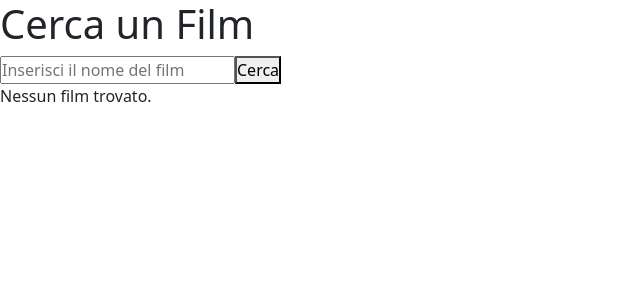
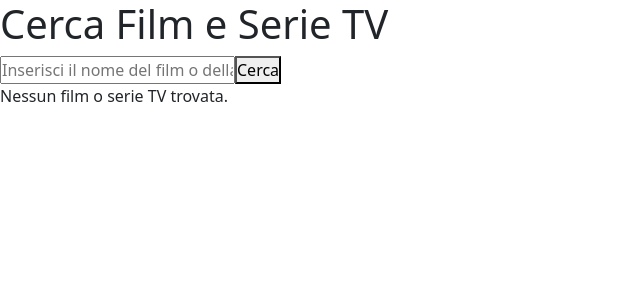
Before and after one commit to theguffs/vite-boolflix, a Vue app: page / in a window 1280 px wide. Shown: the top 300 px of the page, without its empty margins (0-640 px from the left). Built offline with nearby package versions, Linux system fonts and the light colour scheme; the HTML template or start-up script is replaced by a standard one.

Commit message:
aggiunta serie tv

```diff
--- a/src/App.vue
+++ b/src/App.vue
@@ -6,6 +6,8 @@ export default {
     return {
       query: '',
       movies: [], // array dei  dei film
+
+      tvShows: [], // Array delle serie TV
       languageFlags: {
         en: 'https://flagcdn.com/w40/us.png',
         it: 'https://flagcdn.com/w40/it.png',
@@ -20,10 +22,16 @@ export default {
   methods: {
     async searchMovies() {
       const apiKey = '3a4db1cb907349cc970d7a7e93db75c6';
-      const url = `https://api.themoviedb.org/3/search/movie?api_key=${apiKey}&query=${this.query}`;
+      const movieUrl = `https://api.themoviedb.org/3/search/movie?api_key=${apiKey}&query=${this.query}`;
+      const tvUrl = `https://api.themoviedb.org/3/search/tv?api_key=${apiKey}&query=${this.query}`;
 
-      const response = await axios.get(url);
-      this.movies = response.data.results;
+      // Richieste axioa per film e serie tv
+      const movieResponse = await axios.get(movieUrl);
+      const tvResponse = await axios.get(tvUrl);
+
+      // Unisci i risultati
+      this.movies = movieResponse.data.results;
+      this.tvShows = tvResponse.data.results;
     },
     getLanguageFlag(languageCode) {
       return this.languageFlags[languageCode] || '/img/bandieracasual.png';  // bandiera messa a caso in caso se non c'è nell'array
@@ -35,19 +43,19 @@ export default {
 
 <template>
   <div id="app">
-    <h1>Cerca un Film</h1>
+    <h1>Cerca Film e Serie TV</h1>
 
     <!-- barra di ricerca -->
 
     <div>
-      <input v-model="query" type="text" placeholder="Inserisci il nome del film" />
+      <input v-model="query" type="text" placeholder="Inserisci il nome del film o della serie TV" />
       <button @click="searchMovies">Cerca</button>
     </div>
 
-    <!-- risultati -->
+    <!-- risultati dei Film -->
 
     <div v-if="movies.length > 0">
-      <h2>Risultati della ricerca:</h2>
+      <h2>Film trovati:</h2>
       <ul>
         <li v-for="movie in movies" :key="movie.id">
           <h3>{{ movie.title }}</h3>
@@ -60,19 +68,33 @@ export default {
       </ul>
     </div>
 
-    <!-- in caso non ci sia nessun film -->
-    <div v-else>
-      <p>Nessun film trovato.</p>
+    <!-- risultati delle Serie TV -->
+    <div v-if="tvShows.length > 0">
+      <h2>Serie TV trovate:</h2>
+      <ul>
+        <li v-for="show in tvShows" :key="show.id">
+          <h3>{{ show.name }}</h3>
+          <p><strong>Titolo Originale:</strong> {{ show.original_name }}</p>
+          <p><strong>Lingua:</strong>
+            <img :src="getLanguageFlag(show.original_language)" alt="lingua" />
+          </p>
+          <p><strong>Voto:</strong> {{ show.vote_average }}</p>
+        </li>
+      </ul>
     </div>
 
+    <!-- messaggio per nessun risultato -->
+    <div v-else>
+      <p>Nessun film o serie TV trovata.</p>
+    </div>
   </div>
-
 </template>
 
 <style >
 
 img{
-  max-width: 20px;
+  max-width: 50px;
+  max-height: 50px;
 }
 
 </style>
```
